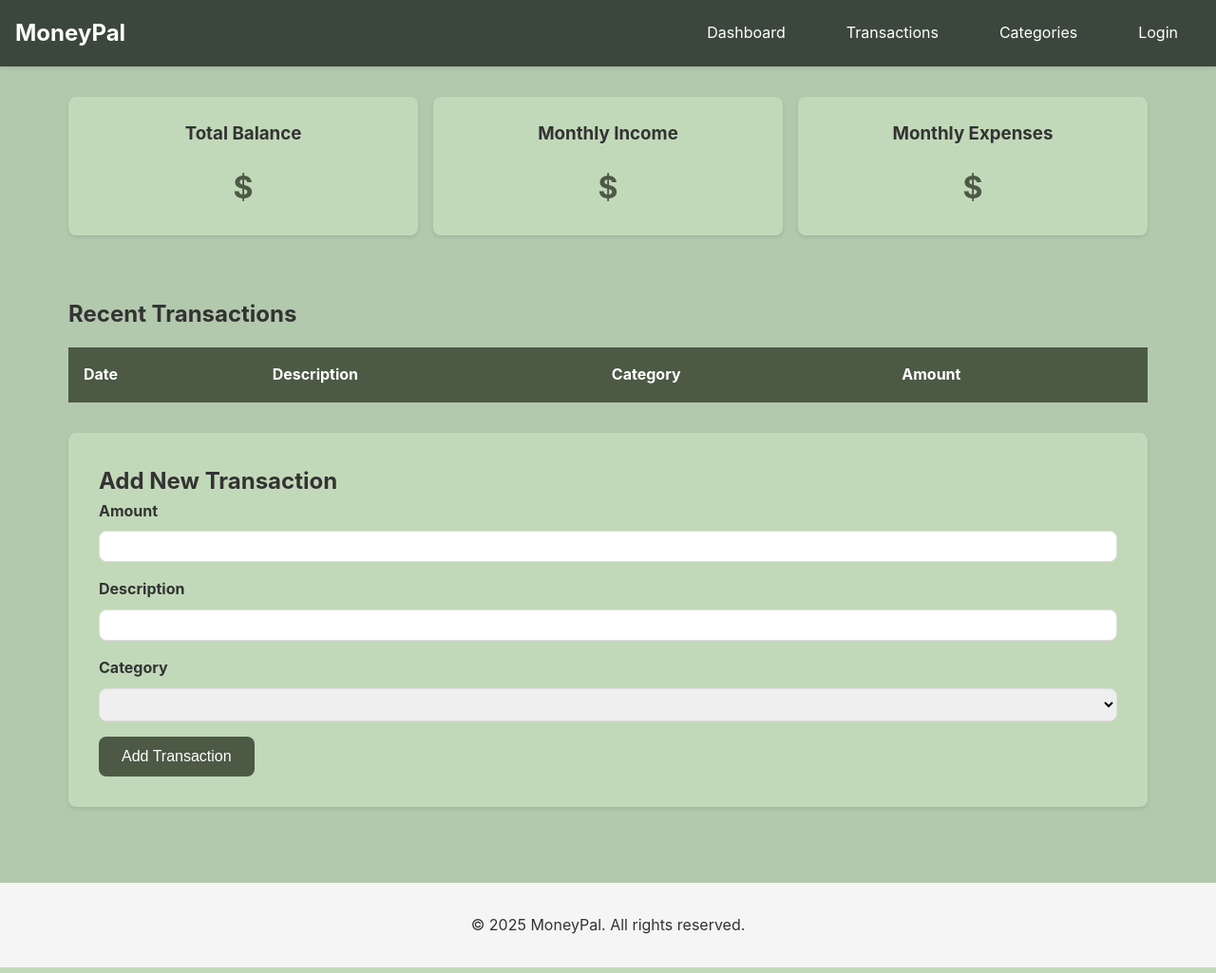
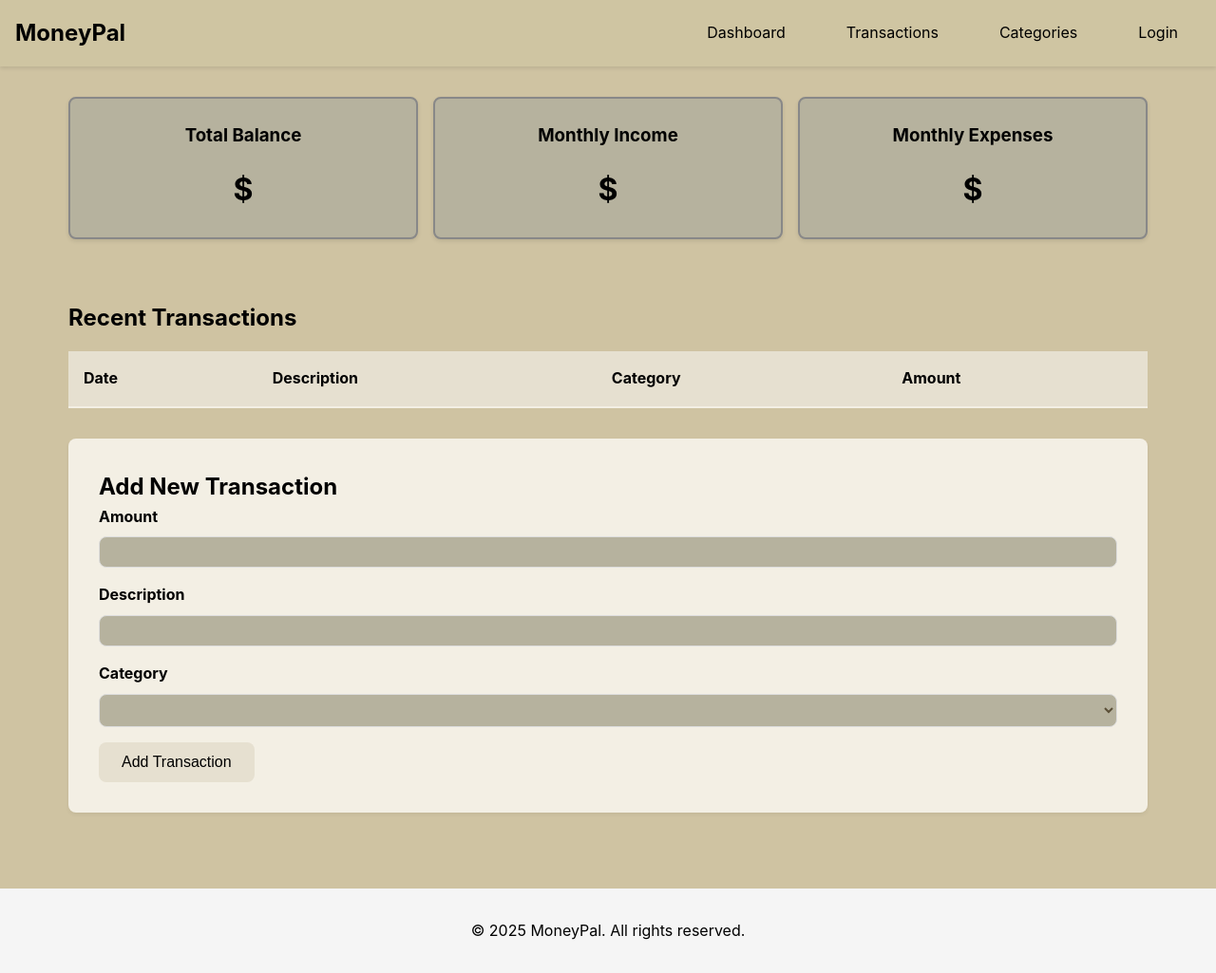
Before and after one commit to SamStamport/MoneyPal, a Flask app: page / in a window 1280 px wide. Shown: the whole page at 95% size. Run offline with Flask 3, Linux system fonts and the light colour scheme; lists and menus that the app fills with data are empty.

Commit message:
refine UI: lighter backgrounds, pastel green cards, brown-tinted text boxes, gray stat card frame

```diff
--- a/static/css/style.css
+++ b/static/css/style.css
@@ -1,12 +1,13 @@
 :root {
-    --primary-color: #4B5945;
-    --primary-dark: #3B473D;
-    --secondary-color: #66785F;
-    --secondary-light: #768A6F;
-    --background-color: #B2C9AD;
-    --background-light: #C2D9B9;
-    --text-color: #333333;
-    --text-light: #555555;
+    --primary-color: #e6e0d0;
+    --primary-dark: #cfc5a2;
+    --secondary-color: #f3efe4;
+    --secondary-light: #f9f7f2;
+    --background-color: #cfc3a2;
+    --background-light: #dfd6bc;
+    --text-color: #000000;
+    --text-light: #222222;
+    --input-text-color: #5a4f37;
     --border-radius: 8px;
     --spacing-unit: 1rem;
 }
@@ -24,6 +25,13 @@ body {
     line-height: 1.6;
 }
 
+/* Make all text black by default */
+*, *::before, *::after {
+    color: var(--text-color) !important;
+}
+
+/* Override for elements that should not be black */
+
 nav {
     background-color: var(--primary-dark);
     padding: var(--spacing-unit);
@@ -34,7 +42,7 @@ nav {
 }
 
 .logo {
-    color: white;
+    color: var(--text-color);
     font-size: 1.5rem;
     font-weight: bold;
 }
@@ -46,7 +54,7 @@ nav {
 }
 
 .nav-links a {
-    color: white;
+    color: var(--text-color);
     text-decoration: none;
     padding: var(--spacing-unit) 1.5rem;
     border-radius: var(--border-radius);
@@ -76,11 +84,12 @@ main {
 }
 
 .stat-card {
-    background: var(--background-light);
+    background: #b6b29e;
     padding: 1.5rem;
     border-radius: var(--border-radius);
     box-shadow: 0 2px 4px rgba(0,0,0,0.1);
     text-align: center;
+    border: 2px solid #888888;
 }
 
 .stat-value {
@@ -98,22 +107,23 @@ main {
 
 .recent-transactions th {
     background-color: var(--primary-color);
-    color: white;
+    color: var(--text-color);
     padding: 1rem;
     text-align: left;
-    border-bottom: 2px solid var(--secondary-dark);
+    border-bottom: 2px solid var(--secondary-color);
 }
 
 .recent-transactions td {
+    background: #d2cfc0;
     padding: 0.5rem;
     border-bottom: 1px solid var(--secondary-light);
 }
 
 .add-transaction {
-    background: var(--background-light);
+    background: var(--secondary-color);
     padding: 2rem;
     border-radius: var(--border-radius);
-    box-shadow: 0 2px 4px rgba(0,0,0,0.1);
+    box-shadow: 0 2px 4px rgba(0,0,0,0.06);
 }
 
 .form-group {
@@ -126,16 +136,18 @@ label {
     font-weight: bold;
 }
 
-input, select {
+input, select, textarea {
     width: 100%;
     padding: 0.5rem;
     border: 1px solid #ddd;
     border-radius: var(--border-radius);
+    color: var(--input-text-color) !important;
+    background: #b6b29e !important;
 }
 
 button {
     background-color: var(--primary-color);
-    color: white;
+    color: var(--text-color);
     padding: 0.75rem 1.5rem;
     border: none;
     border-radius: var(--border-radius);
```
Also changed, not shown: ToDo.md (+7 -1 lines).
